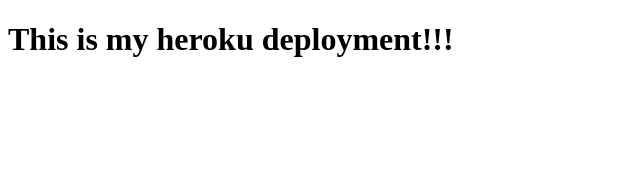
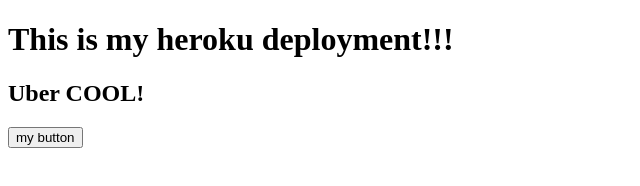
Before and after one commit to skallywag/deployment-demo, a website: page index.html in a window 1280 px wide. Shown: the whole page, without its empty margins (0-640 px from the left). Drawn offline with Linux system fonts and the light colour scheme.

Commit message:
deployed

```diff
--- a/index.html
+++ b/index.html
@@ -8,5 +8,12 @@
 </head>
   <body>
     <h1>This is my heroku deployment!!!</h1>
+    <h2>Uber COOL!</h2>
+    <button onclick="hello()" id="my-btn">my button</button>
+    <script>
+      function hello(){
+        alert('howdy there!')
+      }
+    </script>
   </body>
 </html>
```
Also changed, not shown: 1 other file. Lines whose indentation alone changed are shown as unchanged.
